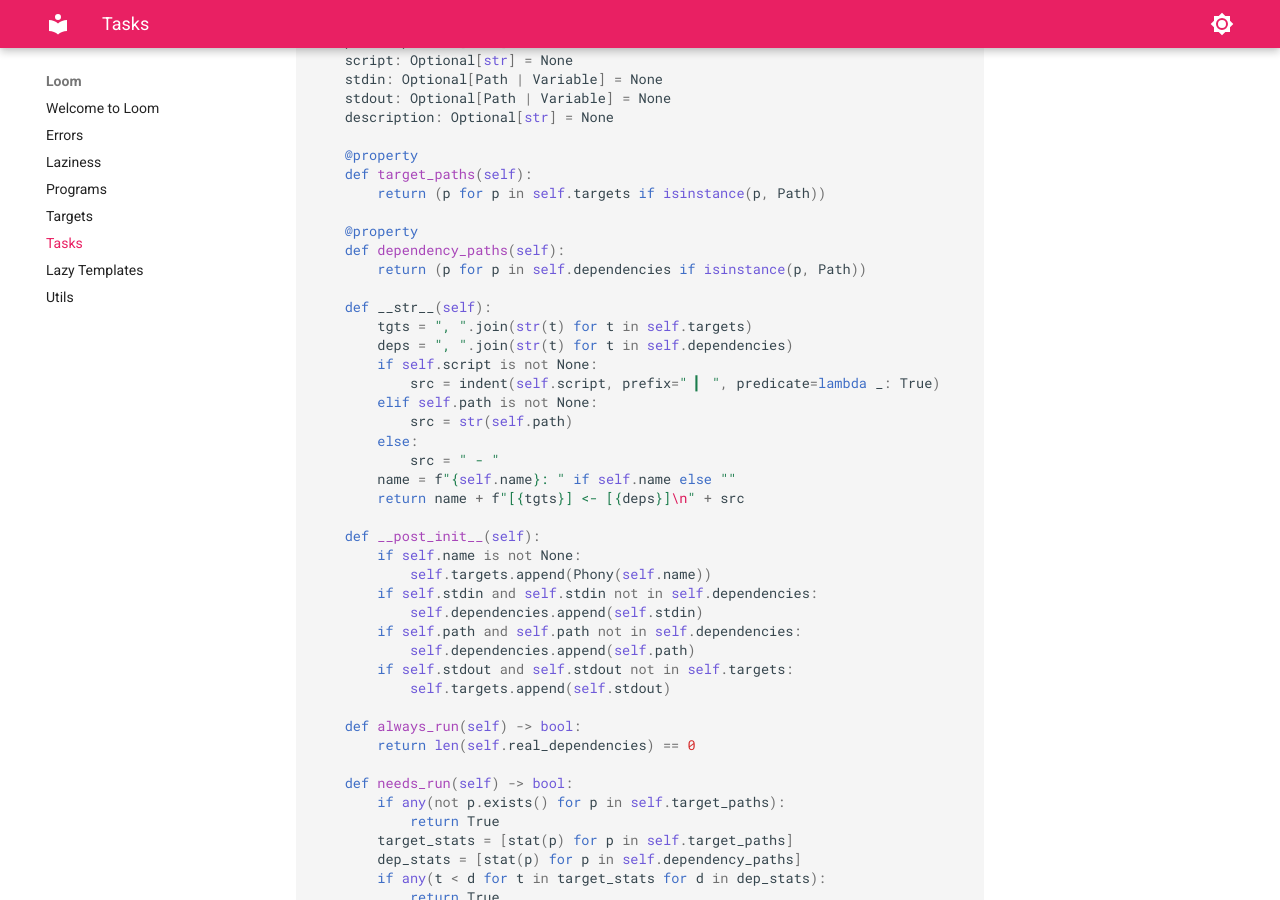
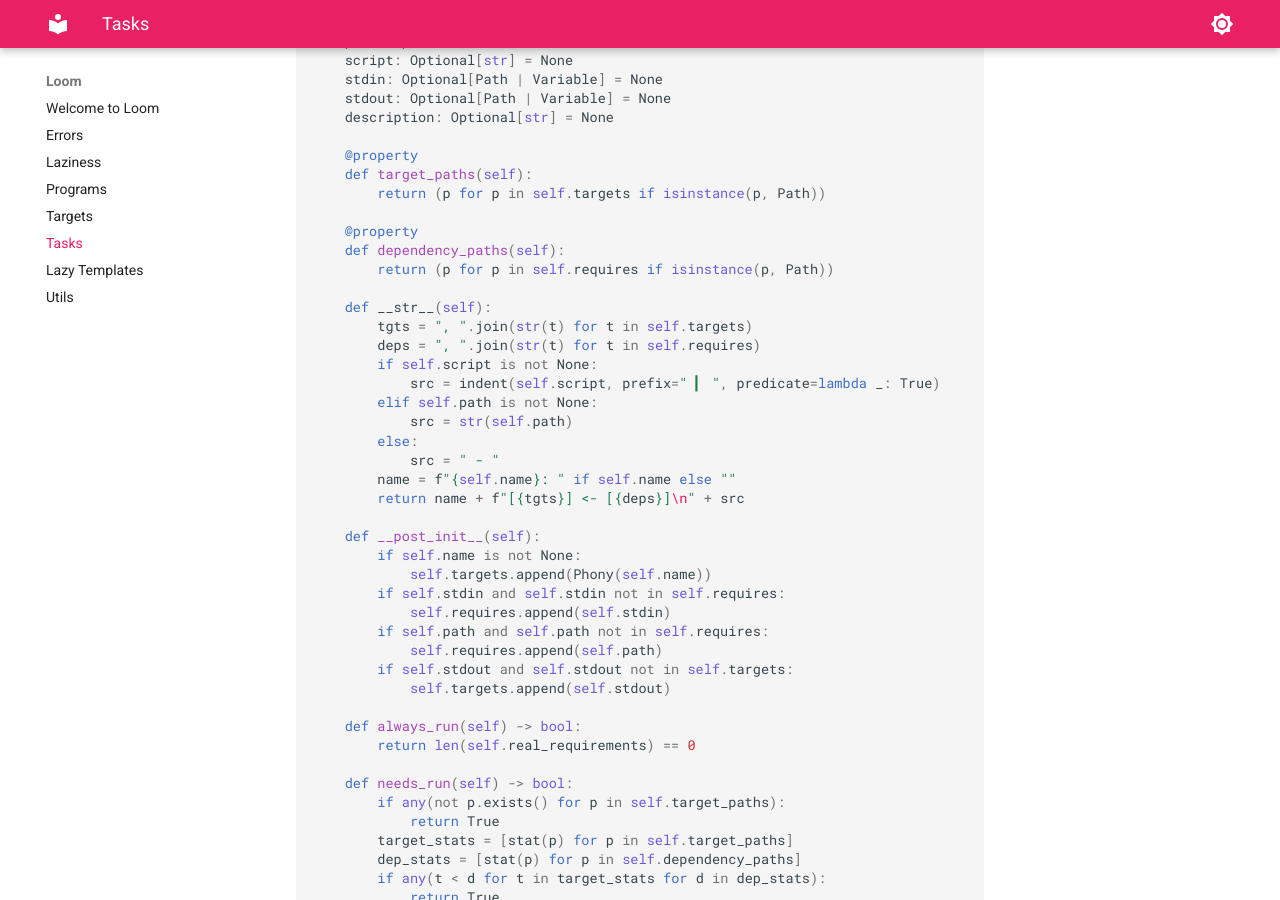
Before and after one commit to entangled/brei, an MkDocs documentation site: the page built from docs/tasks.md, in a window 1280 px wide and 900 px high, scrolled down 1224 px. Built offline with MkDocs 1.6.1 and Material for MkDocs 9.7.7, drawn with Linux system fonts in a browser that asks for light colours; some of the changed text lies outside the part shown.

Commit message:
rename dependencies to requires

```diff
--- a/docs/tasks.md
+++ b/docs/tasks.md
@@ -69,11 +69,11 @@ class Task(Lazy[Path | Phony | Variable, str | None]):
 
     @property
     def dependency_paths(self):
-        return (p for p in self.dependencies if isinstance(p, Path))
+        return (p for p in self.requires if isinstance(p, Path))
 
     def __str__(self):
         tgts = ", ".join(str(t) for t in self.targets)
-        deps = ", ".join(str(t) for t in self.dependencies)
+        deps = ", ".join(str(t) for t in self.requires)
         if self.script is not None:
             src = indent(self.script, prefix=" ▎ ", predicate=lambda _: True)
         elif self.path is not None:
@@ -86,15 +86,15 @@ class Task(Lazy[Path | Phony | Variable, str | None]):
     def __post_init__(self):
         if self.name is not None:
             self.targets.append(Phony(self.name))
-        if self.stdin and self.stdin not in self.dependencies:
-            self.dependencies.append(self.stdin)
-        if self.path and self.path not in self.dependencies:
-            self.dependencies.append(self.path)
+        if self.stdin and self.stdin not in self.requires:
+            self.requires.append(self.stdin)
+        if self.path and self.path not in self.requires:
+            self.requires.append(self.path)
         if self.stdout and self.stdout not in self.targets:
             self.targets.append(self.stdout)
 
     def always_run(self) -> bool:
-        return len(self.real_dependencies) == 0
+        return len(self.real_requirements) == 0
 
     def needs_run(self) -> bool:
         if any(not p.exists() for p in self.target_paths):
@@ -182,7 +182,7 @@ class Task(Lazy[Path | Phony | Variable, str | None]):
 @dataclass
 class TaskProxy:
     targets: list[str] = field(default_factory=list)
-    dependencies: list[str] = field(default_factory=list)
+    requires: list[str] = field(default_factory=list)
     name: Optional[str] = None
     runner: Optional[str] = None
     path: Optional[str] = None
@@ -202,7 +202,7 @@ class TaskProxy:
     @property
     def all_dependencies(self):
         return (
-            self.dependencies
+            self.requires
             + ([self.stdin] if self.stdin else [])
             + ([self.path] if self.path else [])
         )
@@ -213,7 +213,7 @@ class TemplateVariable(Lazy[Variable, str]):
     template: str
 
     def __post_init__(self):
-        self.dependencies += [Variable(arg) for arg in gather_args(self.template)]
+        self.requires += [Variable(arg) for arg in gather_args(self.template)]
 
     async def run(self, ctx) -> str:
         return substitute(self.template, ctx.environment)
@@ -226,7 +226,7 @@ class TemplateTask(Lazy[Path | Phony | Variable, Task]):
     def __post_init__(self):
         assert not gather_args(self.template.targets)
         self.targets += [str_to_target(t) for t in self.template.all_targets]
-        self.dependencies += [Variable(arg) for arg in gather_args(self.template)]
+        self.requires += [Variable(arg) for arg in gather_args(self.template)]
 
     async def run(self, ctx):
         proxy = substitute(self.template, ctx.environment)
```
Also changed, not shown: docs/index.md (+4 -17 lines), docs/lazy.md (+5 -5 lines), 5 other files.
